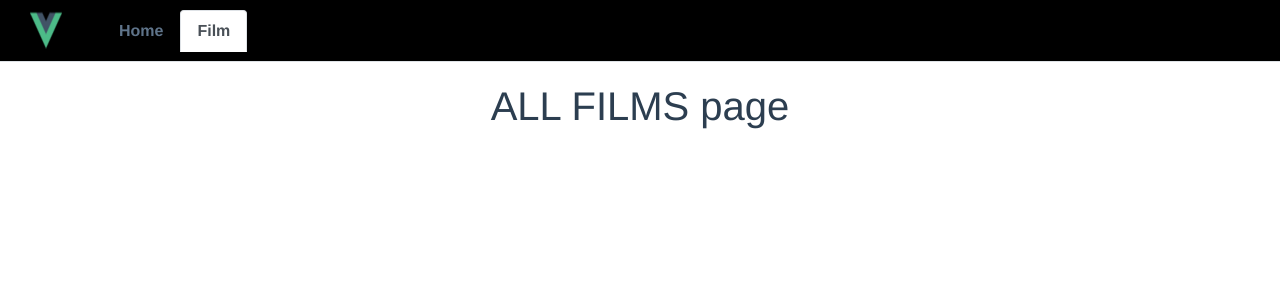
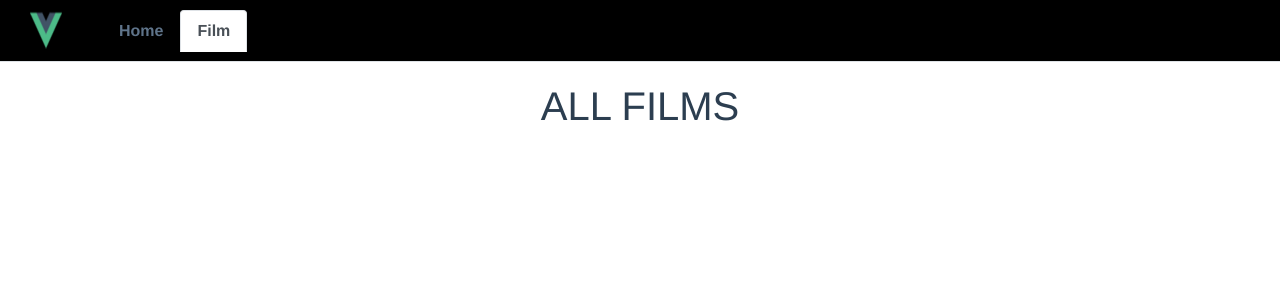
Before and after one commit to monika-piras/vuejs-movies-example, a Vue app: page /#/film in a window 1280 px wide. Shown: the top 300 px of the page. Built offline with nearby package versions, Linux system fonts and the light colour scheme.

Commit message:
update prova

```diff
--- a/src/views/Film.vue
+++ b/src/views/Film.vue
@@ -1,6 +1,6 @@
 <template>
   <div class="about">
-    <h1> ALL FILMS page</h1>
+    <h1> ALL FILMS</h1>
   </div>
 </template>
 
```
